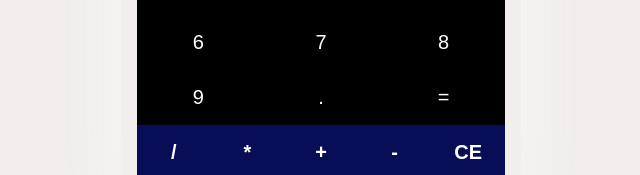
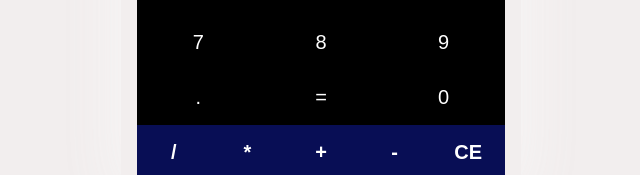
Before and after one commit to moravalos/calculadorareact, a React (Create React App) app: page / in a window 1280 px wide. Shown: the part 139-314 px from the top of the page, without its empty margins (319-959 px from the left). Built offline with nearby package versions, Linux system fonts and the light colour scheme.

Commit message:
feat:add new Button

```diff
--- a/src/App.js
+++ b/src/App.js
@@ -3,7 +3,7 @@ function App() {
 const createDigits = () => {
   const digits = [];
 
-  for (let i=0; i < 10; i++){
+  for (let i=1; i < 10; i++){
     digits.push(
       <button key={i}>{i}</button>
     )
@@ -19,6 +19,7 @@ const createDigits = () => {
             {createDigits()}
             <button>.</button>
             <button>=</button>
+            <button>0</button>
           </div>
           <div className="operadores">
             <button>/</button>
```
